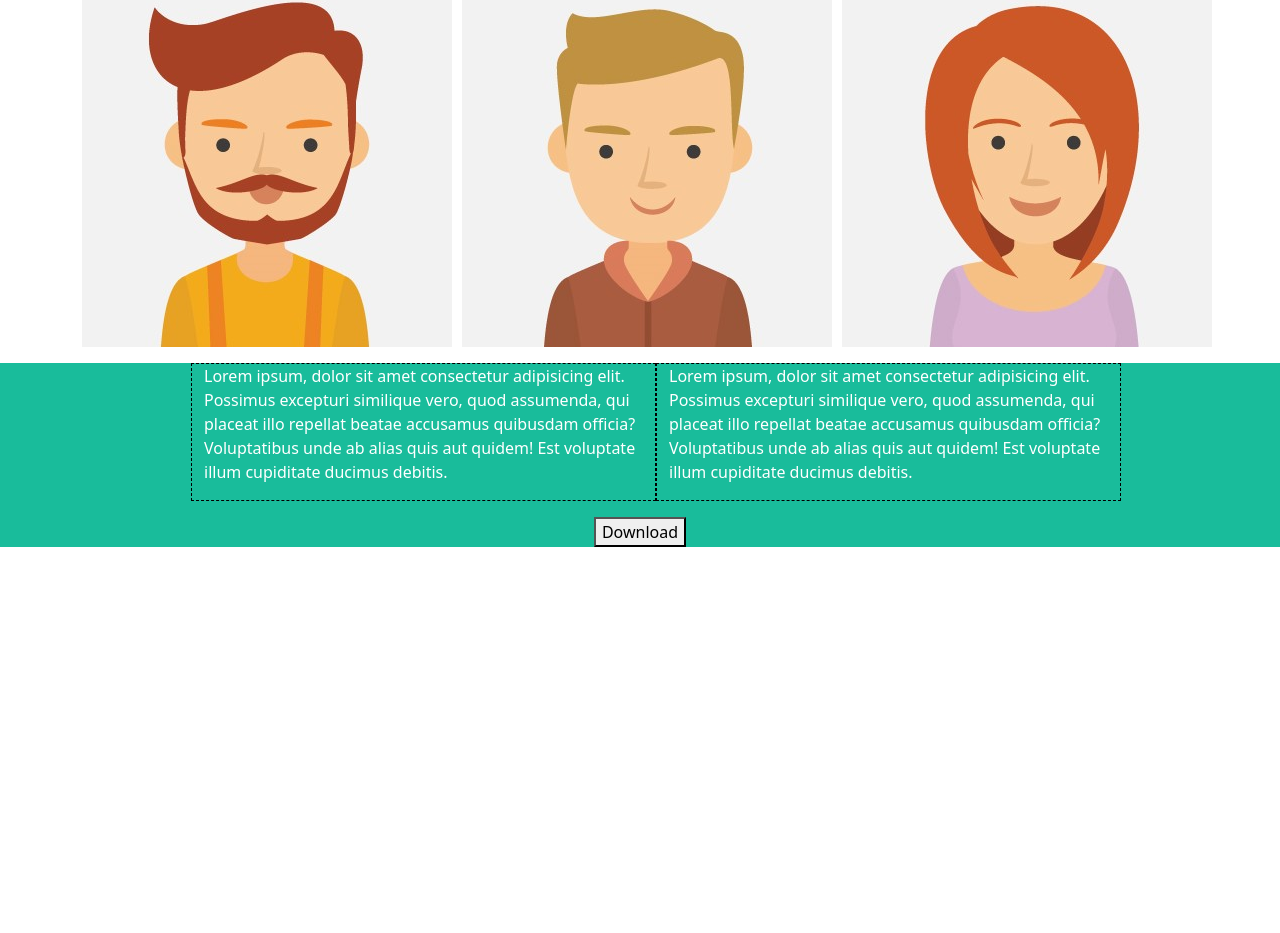
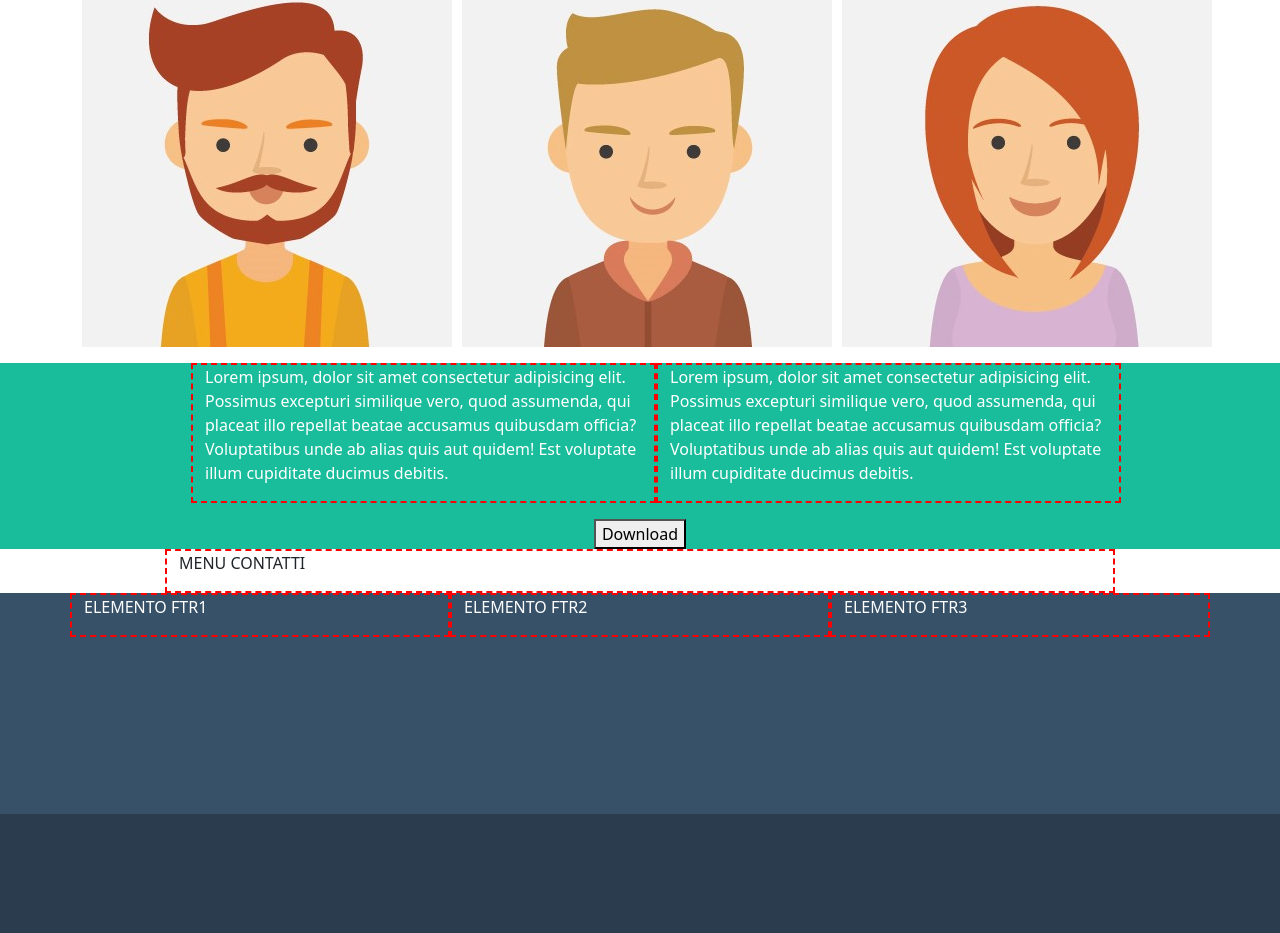
Before and after one commit to EugenioCaiazz0/html-css-bootstrap-freelancer, a plain HTML site: page index.html in a window 1280 px wide. Shown: the part 1063-1996 px from the top of the page. Before the commit the page ends 1610 px from the top, so only its background shows below. Drawn offline with nearby package versions, Linux system fonts and the light colour scheme.

Commit message:
Add footer

```diff
--- a/assets/style/style.css
+++ b/assets/style/style.css
@@ -1,7 +1,7 @@
 [class*='container']
     .debug{
     /*background-color: aqua;*/
-    border: 1px dashed black;
+    border: 2px dashed red;
 }
 
 /*$grid-breakpoints: (
@@ -35,3 +35,13 @@ ul li a{
 #about{
     background-color: #19bc9b;
 }
+
+footer{
+    height: 340px;
+    background: linear-gradient(
+    to bottom,
+    #375169 0%,
+    #375169 65%,
+    #2b3c4e 65%,
+    #2b3c4e 100%);
+}
--- a/index.html
+++ b/index.html
@@ -70,6 +70,7 @@
             </div>
         </section>
 
+        <!--ABOUT SECTION-->
         <section id="about">
             <!--about div-->
 
@@ -89,7 +90,40 @@
             <div class="d-flex align-items-center justify-content-center ">
                 <button type="button"> Download </button>
             </div>
+
         </section>
+
+        <!--CONTACT SECTION-->
+        <section id="contact">
+            <!--contact div-->
+
+            <div class="container">
+                     <div class="row h-100">
+                        <div class="col-8 col-md-10 offset-md-1 debug">
+                            <p>MENU CONTATTI</p>
+                        </div>
+                    </div>
+            </div>
+
+        </section>
+
+        <!--FOOTER-->
+        <footer>
+            <div class="container">
+                <div class="row h-100 justify-content-center align-items-center">
+                    <div class="col col-md-4 justify-content-center align-items-center text-white  debug">
+                        <p>ELEMENTO FTR1</p>
+                    </div>
+                    <div class="col col-md-4 justify-content-center align-items-center text-white debug">
+                        <p>ELEMENTO FTR2</p>
+                    </div>
+                    <div class="col col-md-4 justify-content-center align-items-center text-white debug">
+                        <p>ELEMENTO FTR3</p>
+                    </div>
+                </div>
+            </div>
+        </footer>
+
     </main>
 
 </body>
```
